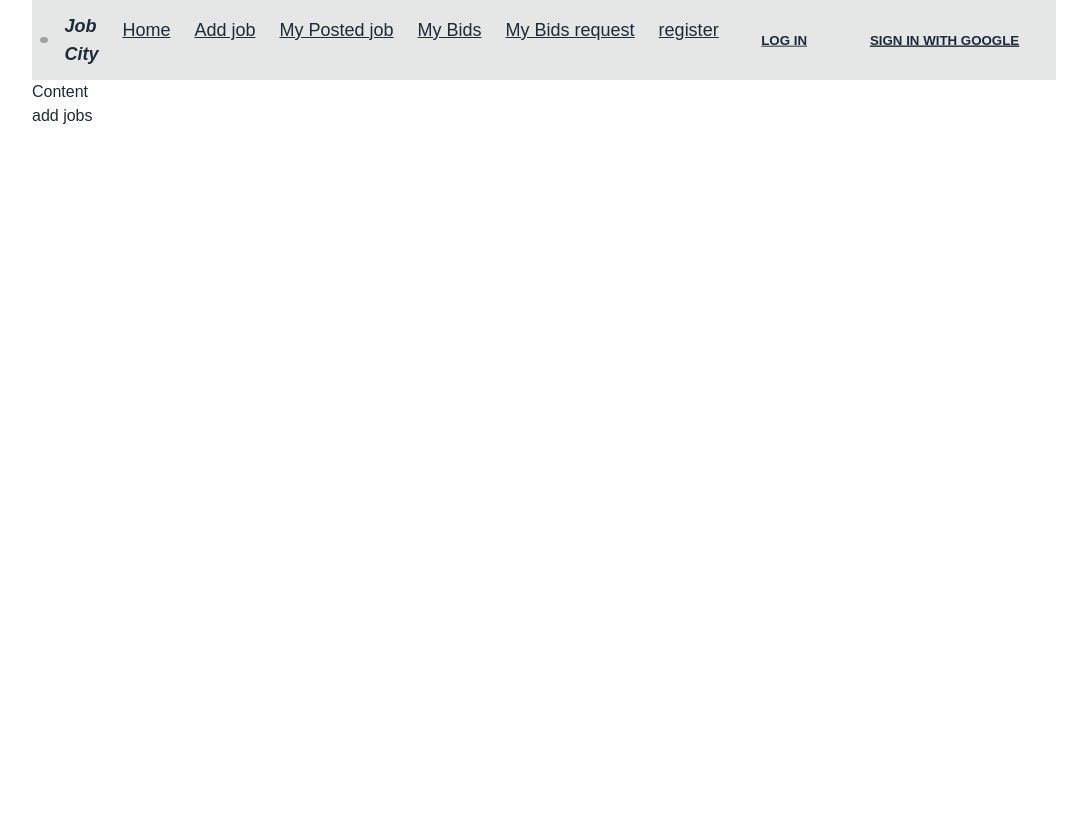
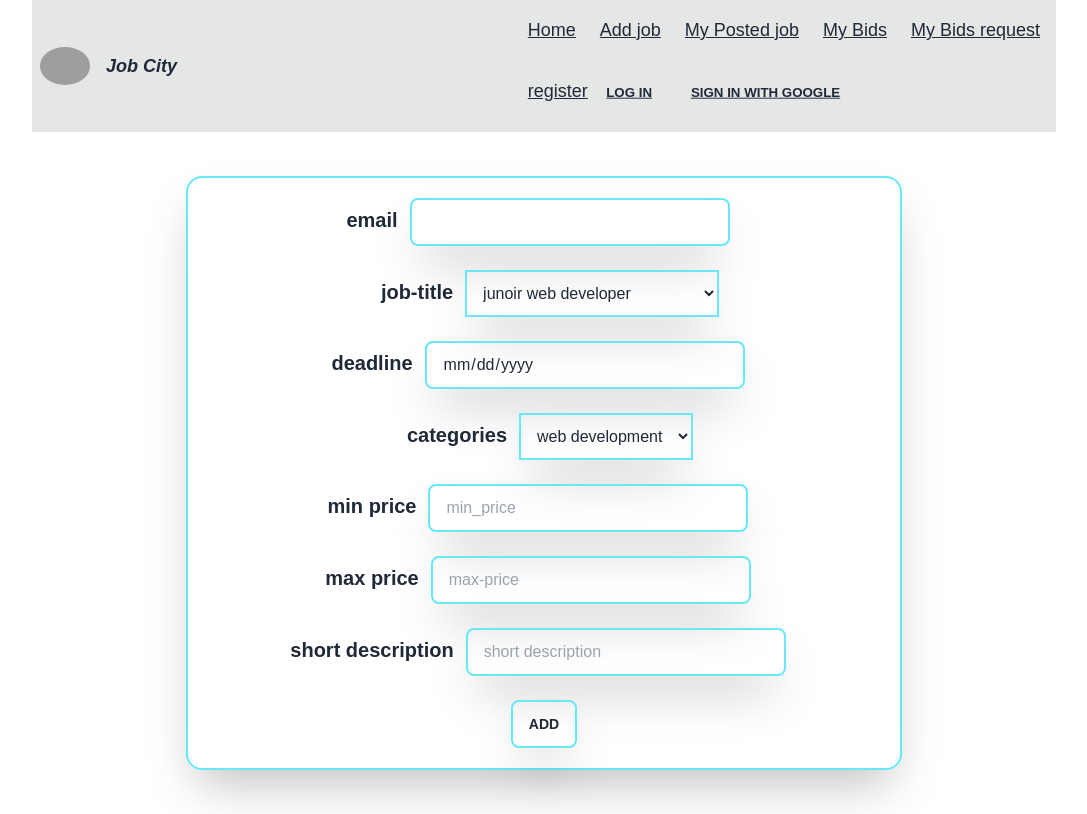
Before and after one commit to orpon95/job_city_client_side, a React (Vite) app: page /addJob in a window 1280 px wide. Shown: the whole page, without its empty margins (96-1183 px from the left). Built offline with nearby package versions, Linux system fonts and the light colour scheme; no server answers; grey boxes are pictures that could not be loaded.

Commit message:
added add jobs section and secsesfully connected to database

```diff
--- a/package.json
+++ b/package.json
@@ -10,6 +10,8 @@
     "preview": "vite preview"
   },
   "dependencies": {
+    "axios": "^1.6.0",
+    "dotenv": "^16.3.1",
     "firebase": "^10.5.2",
     "localforage": "^1.10.0",
     "match-sorter": "^6.3.1",
--- a/src/components/AddJob/AddJob.jsx
+++ b/src/components/AddJob/AddJob.jsx
@@ -1,9 +1,150 @@
-import React from 'react';
+import React, { useContext } from 'react';
+import { authContext } from '../../AuthProvider/AuthProvider';
+import Swal from 'sweetalert2';
+import axios from 'axios';
 
 const AddJob = () => {
+    const { user } = useContext(authContext)
+    console.log(user?.email);
+
+    // handle function
+    const handleAdd = e => {
+        e.preventDefault();
+        const form = e.target
+        const email = form?.email?.value ;
+        const job_title = form?.job_title?.value ;
+        const deadline = form?.deadline?.value;
+        const categories = form?.categories?.value;
+        const min_price = form?.min_price?.value || "not given";
+        const max_price = form?.max_price?.value || "not given";
+        const short_description = form?.short_description?.value || "not given";
+
+
+        // console.log(image,name,brandName,type,price,short_description,rating_2);
+        const addedJobs = {
+            email, job_title, deadline, categories, min_price, max_price, short_description
+        }
+        console.log(addedJobs);
+        // axios post api
+        // fetch("https://brand-shop-844bnpgxw-yeasins-projects-c520e666.vercel.app/add", {
+        //     method: "POST",
+        //     headers: {
+        //         "content-type": "application/json"
+        //     },
+        //     body: JSON.stringify(newProduct)
+        // })
+        axios.post("http://localhost:5000/api/v1/addJobs",addedJobs)
+
+            .then(data => {
+                console.log(data.data)
+                if (data.data.insertedId) {
+                    Swal.fire({
+                        title: 'success!',
+                        text: 'product added successfully',
+                        icon: 'success',
+                        confirmButtonText: 'Cool'
+                    })
+                }
+                else {
+                    Swal.fire({
+                        title: 'error!',
+                        text: 'something wrong ,pls try again',
+                        icon: 'error',
+                        confirmButtonText: 'Cool'
+                    })
+
+
+                }
+
+            })
+
+
+    }
     return (
-        <div>
-            add jobs
+        <div className='my-11'>
+            <form onSubmit={handleAdd} className=' p-5 shadow-2xl space-y-6 border-2 border-cyan-300 rounded-2xl w-[70%] mx-auto' action="">
+
+
+                {/* email */}
+                <div className='text-center'>
+                    <label htmlFor="deadline" className='text-xl font-bold'>email</label>
+                    <input type="email" defaultValue={user?.email} readOnly required name='email' className=" bg-transparent shadow-2xl border-2 border-cyan-300 flex-1 input input-bordered w-full max-w-xs mx-3" /> <br />
+                </div>
+                {/* title of job */}
+                <div className='text-center'>
+                    <label htmlFor="job-title" className='text-xl font-bold mx-3'>job-title</label>
+                    <select
+                        className='border-2 bg-transparent shadow-2xl  border-cyan-300 p-3 flex-1'
+
+                        name="job_title"
+                        required
+
+
+                    >
+                        <option value="phone">junoir web developer</option>
+                        <option value="computer">senior web developer</option>
+                        <option value="computer">junior graphics designer</option>
+                        <option value="computer"> it manager</option>
+                        <option value="computer"> assistant marketing manager</option>
+                        <option value="computer"> it assistant</option>
+                        <option value="computer">senior graphics designer</option>
+                        <option value="computer">visual designer</option>
+                        <option value="computer">brand marketer</option>
+                        <option value="computer">social media analysist</option>
+                        <option value="computer">ui\ux designer</option>
+
+                    </select><br />
+                </div>
+                {/* deadline */}
+                <div className='text-center'>
+                    <label htmlFor="deadline" className='text-xl font-bold'>deadline</label>
+                    <input type="date"  readOnly required name='deadline' className=" bg-transparent shadow-2xl border-2 border-cyan-300 flex-1 input input-bordered w-full max-w-xs mx-3" /> <br />
+                </div>
+
+                {/* job categories */}
+                <div className='text-center'>
+                    <label htmlFor="categories" className='text-xl font-bold mx-3'>categories</label>
+                    <select
+                        className='border-2 bg-transparent shadow-2xl  border-cyan-300  p-3 flex-1'
+
+                        name="categories"
+                        required
+
+
+                    >
+                        <option value="Apple">web development</option>
+                        <option value="Google">digital marketing</option>
+                        <option value="Xiaomi">graphics design</option>
+
+                    </select><br />
+                </div>
+
+
+                {/* min price */}
+                <div className='text-center'>
+                    <label htmlFor="min-price" className='text-xl font-bold'>min price</label>
+                    <input type="text" placeholder="min_price" required name='min_price' className="border-2 bg-transparent shadow-2xl  border-cyan-300 flex-1 input input-bordered w-full max-w-xs mx-3" /> <br />
+                </div>
+                {/* max price */}
+                <div className='text-center'>
+                    <label htmlFor="max-price" className='text-xl font-bold'>max price</label>
+                    <input type="text" placeholder="max-price" required name='max_price' className="border-2 bg-transparent shadow-2xl  border-cyan-300 flex-1 input input-bordered w-full max-w-xs mx-3" /> <br />
+                </div>
+                {/* short des */}
+                <div className='text-center'>
+                    <label htmlFor="short description" className='text-xl font-bold'>short description</label>
+                    <input type="text" required placeholder="short description" name='short_description' className="border-2 bg-transparent shadow-2xl  border-cyan-300 flex-1 input input-bordered w-full max-w-xs mx-3" /> <br />
+
+                </div>
+
+
+
+                <div className='text-center'>
+                    <button type='submit' className='btn btn-ghost border-2  shadow-2xl  border-cyan-300'  > add </button>
+                </div>
+
+            </form>
+
         </div>
     );
 };
--- a/src/components/Home/Home.jsx
+++ b/src/components/Home/Home.jsx
@@ -2,7 +2,7 @@ import React, { useState } from 'react';
 import { Tab, TabList, TabPanel, Tabs } from 'react-tabs';
 
 const Home = () => {
-    const [activeTab, setActiveTab] = useState('tab1');
+    const [activeTab, setActiveTab] = useState("web development");
     console.log(activeTab);
 
 
@@ -14,20 +14,20 @@ const Home = () => {
             <Tabs>
                 <TabList >
                     <div className='flex gap-6' >
-                        <Tab onClick={() => handleTabClick('web development')} ><button className='btn-ghost' >web development</button></Tab>
+                        <Tab activeTab onClick={() => handleTabClick('web development')} ><button className='btn-ghost' >web development</button></Tab>
                         <Tab onClick={() => handleTabClick(' digital marketing')} ><button className='btn-ghost'>digital marketing</button> </Tab>
                         <Tab onClick={() => handleTabClick('graphics design')} ><button className='btn-ghost'>graphics design</button></Tab>
                     </div>
 
                 </TabList>
                 <TabPanel>
-                    <h1>web development</h1>
+                    <h1>{activeTab}</h1>
                 </TabPanel>
                 <TabPanel>
-                    <h1>digital marketing</h1>
+                    <h1>{activeTab}</h1>
                 </TabPanel>
                 <TabPanel>
-                    graphics design
+                    <h1>{activeTab}</h1>
                 </TabPanel>
             </Tabs>
 
--- a/src/components/Navbar/Navbar.jsx
+++ b/src/components/Navbar/Navbar.jsx
@@ -49,13 +49,16 @@ const Navbar = () => {
                     {/* title */}
                     <div className="flex-1 px-2 mx-2 font-poppins font-bold text-lg italic ">Job City</div>
                     <div className="flex-none hidden lg:block">
-                        <ul className="menu menu-horizontal flex gap-6 text-lg font-medium underline">
+                        <ul className="menu menu-horizontal flex flex-col gap-6 text-lg font-medium underline">
                             {/* Navbar menu content here */}
+                            <div className='flex gap-6 text-lg font-medium underline'>
                                 <NavLink to={"/"} > <button className='underline'> Home</button></NavLink>
                                 <NavLink to={"addJob"} > <button className='underline'>Add job</button></NavLink>
                                 <NavLink to={"myPostedJob"} > <button className='underline'> My Posted job</button></NavLink>
                                 <NavLink to={"myBids"} > <button className='underline'> My Bids</button></NavLink>
                                 <NavLink to={"myBidsRequest"} > <button className='underline'> My Bids request</button></NavLink>
+                            </div>
+                            <div>
                                 <NavLink to={"register"}> <button className='underline'> register</button></NavLink>
 
                                 {
@@ -68,11 +71,11 @@ const Navbar = () => {
                                 }
                                 <button className='btn btn-ghost underline' onClick={handleGoogle}>Sign in with google</button>
                                 {
-                                user && <div className='flex items-center gap-3'>
+                                    user && <div className='flex items-center text-center gap-3'>
                                         <h1 className='underline p-2 rounded-lg font-bold'>
                                             {user?.displayName}
                                         </h1>
-                                    <p><img className='w-3/6 h-[40px] rounded-full' src={user?.photoURL} alt="" /></p>
+                                        <p className='self-center'><img className='w-3/6 h-[40px] rounded-full ' src={user?.photoURL} alt="" /></p>
 
 
                                     </div>
@@ -88,12 +91,13 @@ const Navbar = () => {
                                         {/* <p> pic : <img src={loggedinUser.photoURL} alt="" /> </p> */}
                                     </div>
                                 }
+                            </div>
 
                         </ul>
                     </div>
                 </div>
                 {/* Page content here */}
-                Content
+
             </div>
             <div className="drawer-side">
                 <label htmlFor="my-drawer-3" aria-label="close sidebar" className="drawer-overlay"></label>
--- a/src/firebase/firebase.config.js
+++ b/src/firebase/firebase.config.js
@@ -4,15 +4,23 @@ import { initializeApp } from "firebase/app";
 // https://firebase.google.com/docs/web/setup#available-libraries
 
 // Your web app's Firebase configuration
+// const firebaseConfig = {
+//   apiKey:import.meta.env.vite_apiKey ,
+//   authDomain:import.meta.env.vite_authDomain ,
+//   projectId:import.meta.env.vite_projectId ,
+//   storageBucket:import.meta.env.vite_storageBucket ,
+//   messagingSenderId:import.meta.env.vite_messagingSenderId,
+//   appId:import.meta.env.vite_appId
+// };
+
 const firebaseConfig = {
-  apiKey:import.meta.env.vite_apiKey ,
-  authDomain:import.meta.env.vite_authDomain ,
-  projectId:import.meta.env.vite_projectId ,
-  storageBucket:import.meta.env.vite_storageBucket ,
-  messagingSenderId:import.meta.env.vite_messagingSenderId,
-  appId:import.meta.env.vite_appId
+  apiKey: "AIzaSyCHczNxxh9I6cO3GwgdMI3oA1h2huZzGP0",
+  authDomain: "job-city-b516d.firebaseapp.com",
+  projectId: "job-city-b516d",
+  storageBucket: "job-city-b516d.appspot.com",
+  messagingSenderId: "699368656425",
+  appId: "1:699368656425:web:4b8ca9edb0df50e41bd638"
 };
-
 
 
 
```
Also changed, not shown: 1 other file (tests, documents, lock files or other folders). Lines whose indentation alone changed are shown as unchanged.
